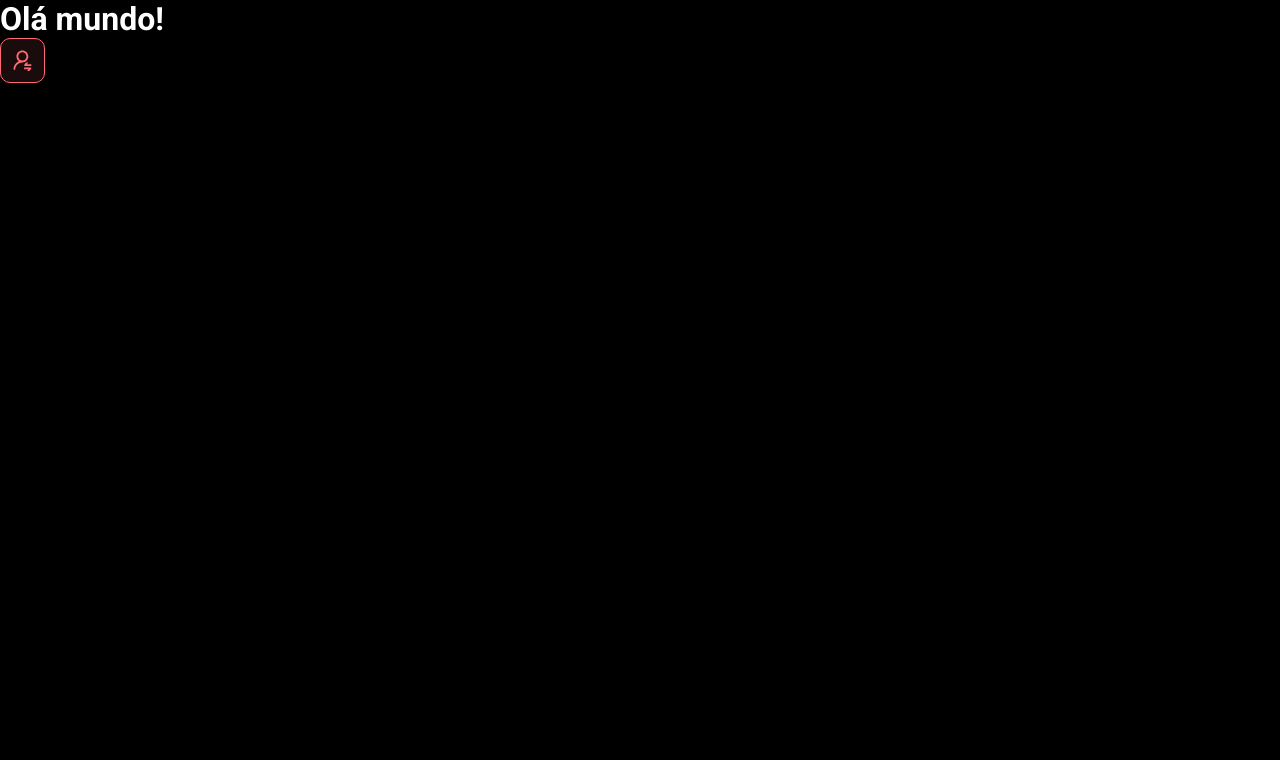
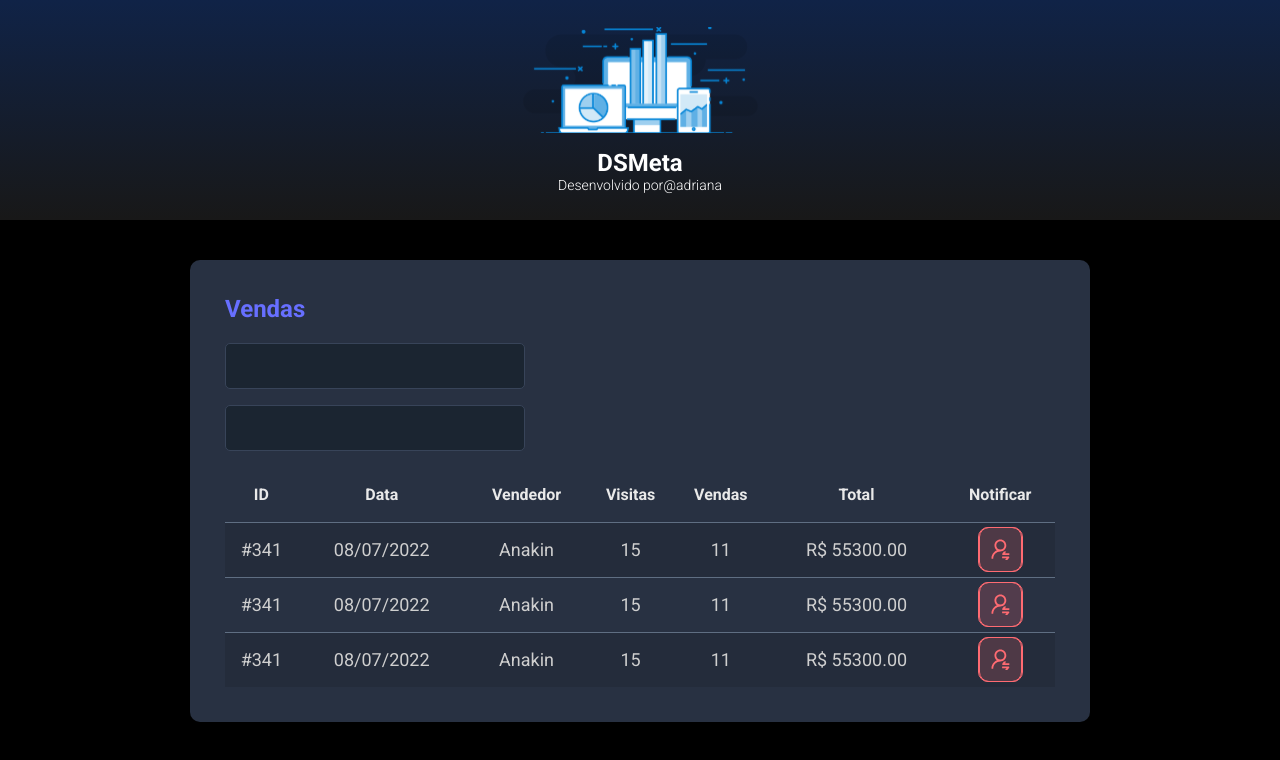
Before and after one commit to adrianahleite/sds-dsmeta, a React (Vite) app in the folder frontend/: page / in a window 1280 px wide. Shown: the top 760 px of the page. Built offline with nearby package versions, Linux system fonts and the light colour scheme.

Commit message:
Other components

```diff
--- a/frontend/src/App.tsx
+++ b/frontend/src/App.tsx
@@ -1,10 +1,19 @@
+import Header from "./components/Header"
 import NotificationButton from "./components/NotificationButton"
+import SalesCard from "./components/SalesCard"
 
 function App() {
   return (
     <>
-    <h1>Olá mundo!</h1>
-    <NotificationButton/>
+    <Header/>
+    <main>
+      <section id="sales">
+        <div className="dsmeta-container">
+          <SalesCard />
+        </div>
+      </section>
+    </main>
+
     </>
   )
 }
--- /dev/null
+++ b/frontend/src/components/Header/index.tsx
@@ -0,0 +1,19 @@
+import logo from '../../assets/img/logo.svg'
+import './styles.css'
+
+function Header() {
+    return (
+        <header>
+            <div className="dsmeta-logo-container">
+                <img src={logo} alt="DSMeta" />
+                <h1>DSMeta</h1>
+                <p>
+                    Desenvolvido por
+                    <a href="https://www.instagram.com/devsuperior.ig">@adriana</a>
+                </p>
+            </div>
+        </header>
+    )
+}
+
+export default Header
--- /dev/null
+++ b/frontend/src/components/Header/styles.css
@@ -0,0 +1,27 @@
+header {
+  background: linear-gradient(180deg, #102347 0%, #181818 100%);
+  height: 220px;
+  display: flex;
+  align-items: center;
+  justify-content: center;
+}
+
+.dsmeta-logo-container {
+  display: flex;
+  flex-direction: column;
+  align-items: center;
+}
+
+.dsmeta-logo-container img {
+  width: 235px;
+}
+
+.dsmeta-logo-container h1 {
+  margin-top: 15px;
+  font-size: 24px;
+}
+
+.dsmeta-logo-container p {
+  font-size: 14px;
+  font-weight: 300;
+}
--- a/frontend/src/components/NotificationButton/index.tsx
+++ b/frontend/src/components/NotificationButton/index.tsx
@@ -1,5 +1,5 @@
 import icon from '../../assets/img/notification-icon.svg'
-import './styles.css'
+
 
 function NotificationButton() {
     return (
--- /dev/null
+++ b/frontend/src/components/SalesCard/index.tsx
@@ -0,0 +1,85 @@
+import './styles.css'
+import NotificationButton from '../NotificationButton'
+
+function SalesCard() {
+    return (
+        <div className="dsmeta-card">
+            <h2 className="dsmeta-sales-title">Vendas</h2>
+            <div>
+                <div className="dsmeta-form-control-container">
+                    <input className="dsmeta-form-control" type="text" />
+                </div>
+                <div className="dsmeta-form-control-container">
+                    <input className="dsmeta-form-control" type="text" />
+                </div>
+            </div>
+
+            <div>
+                <table className="dsmeta-sales-table">
+                    <thead>
+                        <tr>
+                            <th className="show992">ID</th>
+                            <th className="show576">Data</th>
+                            <th>Vendedor</th>
+                            <th className="show992">Visitas</th>
+                            <th className="show992">Vendas</th>
+                            <th>Total</th>
+                            <th>Notificar</th>
+                        </tr>
+                    </thead>
+                    <tbody>
+                        <tr>
+                            <td className="show992">#341</td>
+                            <td className="show576">08/07/2022</td>
+                            <td>Anakin</td>
+                            <td className="show992">15</td>
+                            <td className="show992">11</td>
+                            <td>R$ 55300.00</td>
+                            <td>
+                                <div className="dsmeta-red-btn-container">
+                                    <div className="dsmeta-red-btn">
+                                        <NotificationButton />
+                                    </div>
+                                </div>
+                            </td>
+                        </tr>
+                        <tr>
+                            <td className="show992">#341</td>
+                            <td className="show576">08/07/2022</td>
+                            <td>Anakin</td>
+                            <td className="show992">15</td>
+                            <td className="show992">11</td>
+                            <td>R$ 55300.00</td>
+                            <td>
+                                <div className="dsmeta-red-btn-container">
+                                    <div className="dsmeta-red-btn">
+                                        <NotificationButton />
+                                    </div>
+                                </div>
+                            </td>
+                        </tr>
+                        <tr>
+                            <td className="show992">#341</td>
+                            <td className="show576">08/07/2022</td>
+                            <td>Anakin</td>
+                            <td className="show992">15</td>
+                            <td className="show992">11</td>
+                            <td>R$ 55300.00</td>
+                            <td>
+                                <div className="dsmeta-red-btn-container">
+                                    <div className="dsmeta-red-btn">
+                                        <NotificationButton />
+                                    </div>
+                                </div>
+                            </td>
+                        </tr>
+                    </tbody>
+
+                </table>
+            </div>
+
+        </div>
+    )
+}
+
+export default SalesCard
--- /dev/null
+++ b/frontend/src/components/SalesCard/styles.css
@@ -0,0 +1,27 @@
+header {
+  background: linear-gradient(180deg, #102347 0%, #181818 100%);
+  height: 220px;
+  display: flex;
+  align-items: center;
+  justify-content: center;
+}
+
+.dsmeta-logo-container {
+  display: flex;
+  flex-direction: column;
+  align-items: center;
+}
+
+.dsmeta-logo-container img {
+  width: 235px;
+}
+
+.dsmeta-logo-container h1 {
+  margin-top: 15px;
+  font-size: 24px;
+}
+
+.dsmeta-logo-container p {
+  font-size: 14px;
+  font-weight: 300;
+}
```
